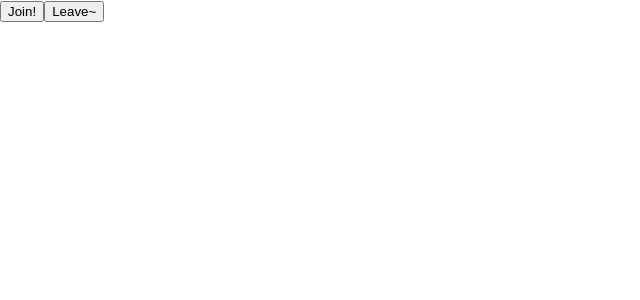
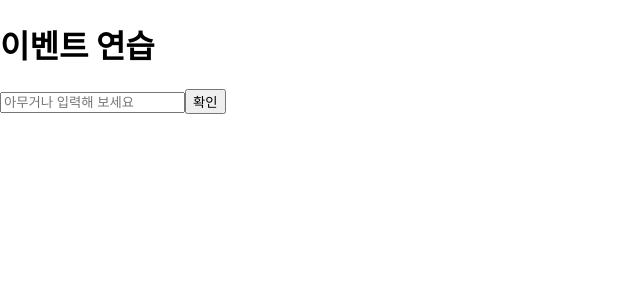
Before and after one commit to Jungma1/study-react, a React (Create React App) app: page / in a window 1280 px wide. Shown: the top 300 px of the page, without its empty margins (0-640 px from the left). Built offline with nearby package versions, Linux system fonts and the light colour scheme.

Commit message:
classComponent BaseEventHandle

```diff
--- a/src/App.js
+++ b/src/App.js
@@ -1,8 +1,8 @@
 import React from 'react';
-import Say from './Say';
+import EventPractice from './EventPractice';;
 
 function App() {
-	return <Say />
+	return <EventPractice />
 }
 
 export default App;
--- /dev/null
+++ b/src/EventPractice.js
@@ -0,0 +1,38 @@
+import React, { Component } from 'react';
+
+class EventPractice extends Component {
+  state = {
+    message: '',
+  };
+
+  render() {
+    return (
+      <div>
+        <h1>이벤트 연습</h1>
+        <input
+          type='text'
+          name='message'
+          placeholder='아무거나 입력해 보세요'
+          value={this.state.message}
+          onChange={(e) => {
+            this.setState({
+              message: e.target.value,
+            });
+          }}
+        />
+        <button
+          onClick={() => {
+            alert(this.state.message);
+            this.setState({
+              message: '',
+            });
+          }}
+        >
+          확인
+        </button>
+      </div>
+    );
+  }
+}
+
+export default EventPractice;
```
